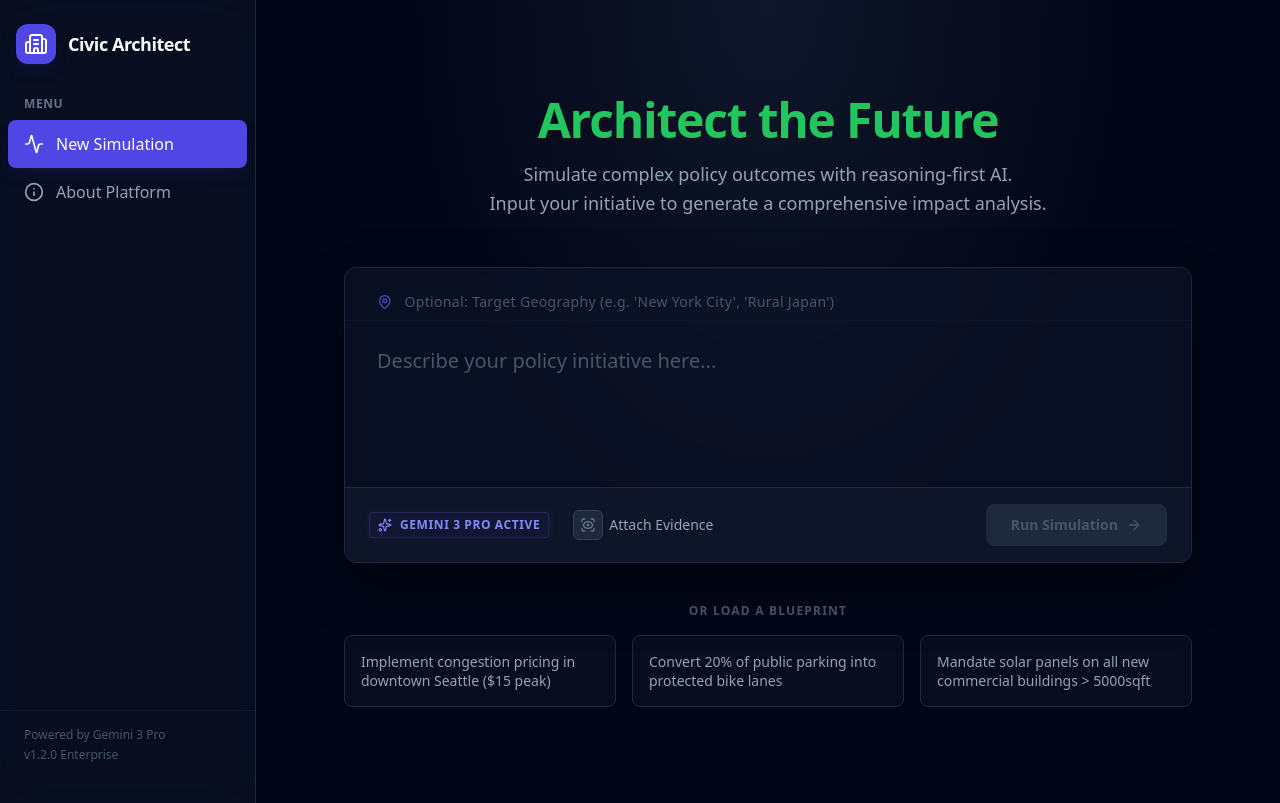
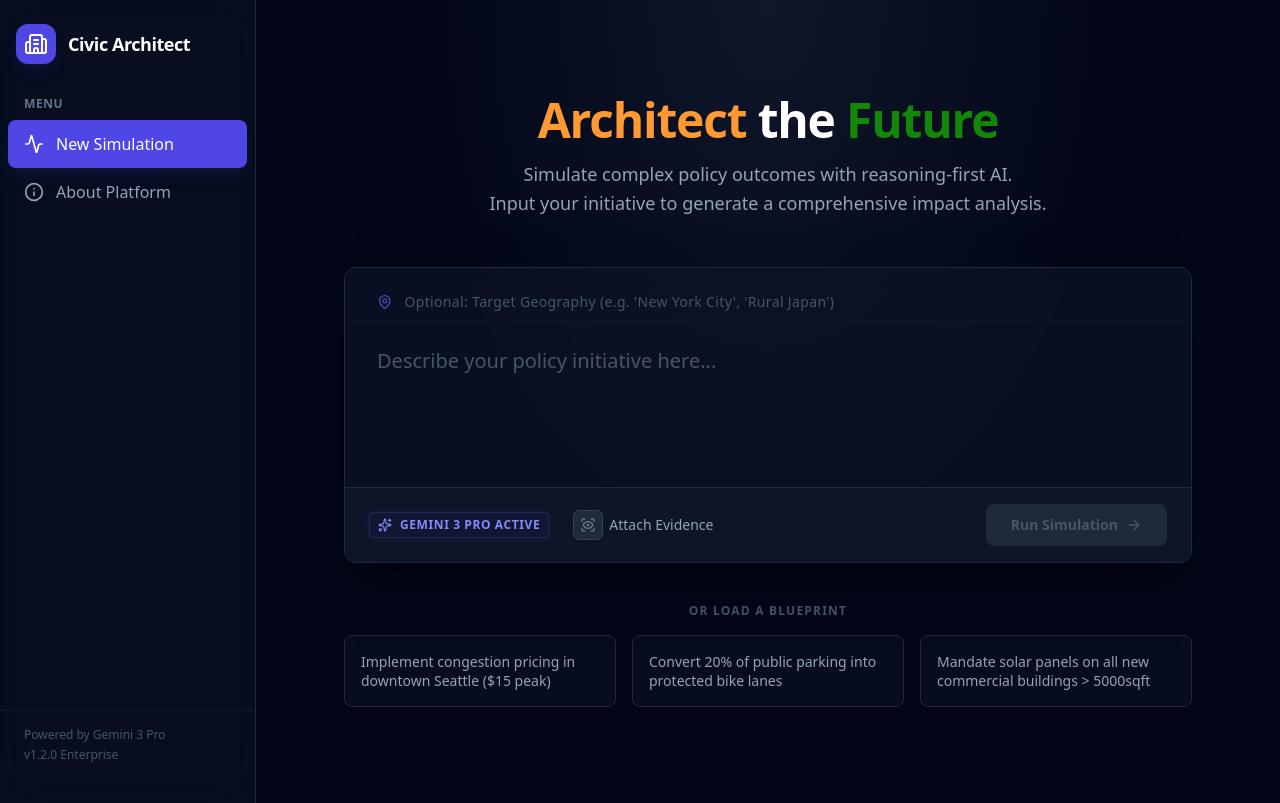
Before and after one commit to shubhzz001/Civic-Architect, a React (Vite) app: page / in a window 1280 px wide. Built offline with nearby package versions, Linux system fonts and the light colour scheme.

Commit message:
feat: Update branding colors in InputSection
Refactors the main heading in `InputSection.tsx` to use a new color palette, differentiating "Architect", "the", and "Future" with specific brand colors. This change aims to enhance visual identity and brand recognition.

```diff
--- a/components/InputSection.tsx
+++ b/components/InputSection.tsx
@@ -59,8 +59,10 @@ export const InputSection: React.FC<InputSectionProps> = ({ onAnalyze, isAnalyzi
   return (
     <div className="max-w-4xl mx-auto px-6 py-12 md:py-24 font-sans">
       <div className="text-center mb-12">
-        <h1 className="text-4xl md:text-5xl font-bold text-green-500 tracking-tight mb-4 leading-tight">
-          Architect the Future
+        <h1 className="text-4xl md:text-5xl font-bold tracking-tight mb-4 leading-tight">
+          <span className="text-[#FF9933]">Architect</span>{' '}
+          <span className="text-white">the</span>{' '}
+          <span className="text-[#138808]">Future</span>
         </h1>
         <p className="text-lg text-slate-400 max-w-2xl mx-auto leading-relaxed font-light">
           Simulate complex policy outcomes with reasoning-first AI. <br className="hidden md:block"/>
```
